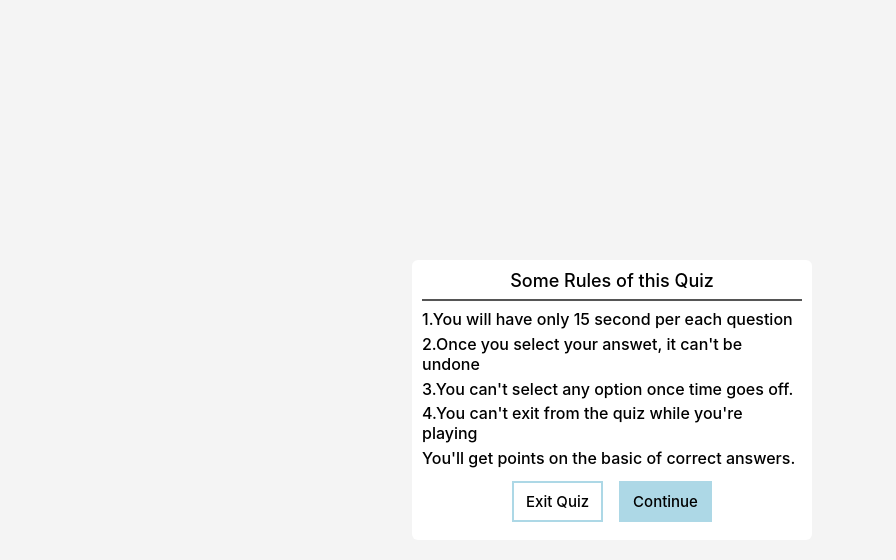
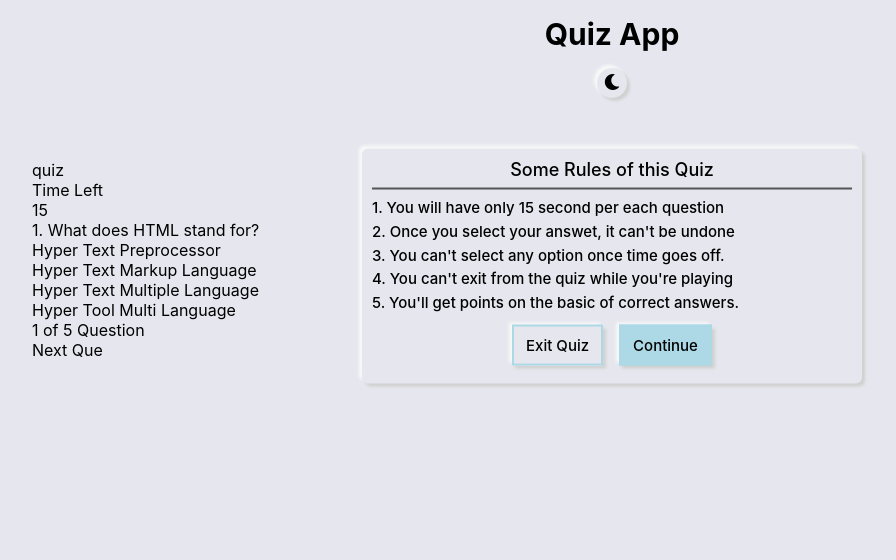
Before and after one commit to vishwanath231/Quiz-App, a plain HTML site: page index.html in a window 1280 px wide. Both pictures are taken after a click on the element "Start Quiz". Shown: the whole page, without its empty margins (28-924 px from the left). Drawn offline with Linux system fonts and the light colour scheme.

Commit message:
first commit

```diff
--- a/css/style.css
+++ b/css/style.css
@@ -5,52 +5,146 @@
 }
 body{
     font-family: -apple-system, BlinkMacSystemFont, 'Segoe UI', Roboto, Oxygen, Ubuntu, Cantarell, 'Open Sans', 'Helvetica Neue', sans-serif;
-    background-color: #f4f4f4;
+    background-color: var(--bg-black-50);
 }
 a{
     text-decoration: none;
 }
+ul{
+    list-style: none;
+}
+
+
+:root {
+    --bg-black-900: #000000;
+    --bg-black-100: #dddddd;
+    --bg-black-50: #E6E7EE;
+    --bg-opacity: rgba(255, 255, 255, 0.5);
+    --text-black-900: #000000;
+    --text-black-700: #555555;
+    --text-black-600: #666666;
+    --text-black-300: #bbbbbb;
+    --outer-shadow: 3px 3px 3px #d0d0d0, -3px -3px 3px #f8f8f8;
+    --outer-shadow-0: 0 0 0 #d0d0d0, 0 0 0 #f8f8f8;
+    --inner-shadow: inset 3px 3px 3px #d0d0d0, inset -3px -3px 3px #f8f8f8;
+    --inner-shadow-0: inset 0 0 0 #d0d0d0, inset 0 0 0 #f8f8f8;
+}
+
+body.dark {
+    --bg-black-900: #ffffff;
+    --bg-black-100: #353535;
+    --bg-black-50: #2b2c2f;
+    --bg-opacity: rgba(43, 44, 47, 0.5);
+    --text-black-900: #ffffff;
+    --text-black-700: #ffffff;
+    --text-black-600: #bbbbbb;
+    --outer-shadow: 3px 3px 3px #222327, -3px -3px 3px #363636;
+    --outer-shadow-0: 0 0 0 #222327, 0 0 0 #363636;
+    --inner-shadow: inset 3px 3px 3px #222327, inset -3px -3px 3px #363636;
+    --inner-shadow-0: inset 0 0 0 #222327, inset 0 0 0 #363636;
+}
+
+
+
+
+
+/*============================ QUIZ CONTAINER ============================*/
+
 .quiz__container{
     position: relative;
-    width: 100%;
     height: 100vh;
+    max-width: 1200px;
+    margin: 0 auto;
+    padding: 0 20px;
 }
+
+/*================
+    QUIZ NAV
+=================*/
+.nav__center {
+    display: flex;
+    flex-direction: column;
+    justify-content: center;
+    align-items: center;
+    margin: 1rem 0;
+}
+
+.head__title {
+    font-size: 30px;
+    font-weight: 700;
+    margin-bottom: 1rem;
+    color: var(--bg-black-900);
+}
+
+.theme {
+    cursor: pointer;
+    color: var(--bg-black-900);
+    width: 30px;
+    height: 30px;
+    text-align: center;
+    line-height: 28px;
+    border-radius: 50%;
+    box-shadow: var(--outer-shadow);
+}
+
+
+
+
+/*==========================
+    QUIZ START BUTTON
+===========================*/
 .start__quiz{
-    position: absolute;
-    top: 50%;
-    left: 50%;
-    transform: translate(-50%,-50%);
+    display: flex;
+    justify-content: center;
+    align-items: center;
     background-color:coral;
+    box-shadow: var(--outer-shadow);
     padding: 13px;
     border-radius: 3px;
     font-size: 16px;
     font-weight: 500;
     cursor: pointer;
     opacity: 1;
-    visibility: visible;
+    visibility:visible;
 }
 .start__quiz.active{
     opacity: 0;
     visibility: hidden;
 }
+
+
+
+
+
+/*======================
+    QUIZ RULES
+======================*/
 .quiz__rules{
+    /* display: flex;
+    justify-content: center;
+    align-items: center;
+    flex-direction: column; */
     position: absolute;
-    top: 45%;
+    top: 200px;
     left: 50%;
-    transform: translate(-50%, -50%);
-    background-color: #fff;
-    width: 400px;
+    transform: translate(-50%,-50%);
+    box-shadow: var(--outer-shadow);
+    color: var(--bg-black-900);
+    width: 500px;
     padding: 10px;
     border-radius: 6px;
     opacity: 0;
     visibility: hidden;
     transition: all 0.8s ease;
 }
+
 .quiz__rules.active {
-    top: 50%;
+    top: 250px;
     opacity: 1;
     visibility: visible;
 }
+
+
 .header{
     text-align: center;
     font-size: 18px;
@@ -64,7 +158,7 @@ a{
 }
 .rules__list li {
     margin: .3rem 0;
-    font-size: 16px;
+    font-size: 15px;
     font-weight: 500;
 }
 .quiz__start-link{
@@ -81,6 +175,7 @@ a{
     color: #000;
     border: 2px solid lightblue;
     transition: all 0.5s ease;
+    box-shadow: var(--outer-shadow);
 }
 .exit__quiz:hover{
     background-color: lightblue;
--- a/index.html
+++ b/index.html
@@ -12,22 +12,71 @@
 <body>
 
 
+
+
+
     <div class="quiz__container">
+
+        <nav class="nav__center">
+            <div class="head__title">Quiz App</div>
+            <div class="theme">
+                <i class="fas fa-moon"></i>
+            </div>
+        </nav>
+
         <div class="start__quiz">Start Quiz</div>
-        <div class="quiz__rules">
+
+        <div class="quiz__rules quiz__rules-container">
             <div class="header">Some Rules of this Quiz</div>
             <ul class="rules__list">
-                <li>1.You will have only <span>15 second</span> per each question</li>
-                <li>2.Once you select your answet, it can't be undone</li>
-                <li>3.You can't select any option once time goes off.</li>
-                <li>4.You can't exit from the quiz while you're playing</li>
-                <li>You'll get points on the basic of correct answers.</li>
+                <li>1. You will have only <span>15 second</span> per each question</li>
+                <li>2. Once you select your answet, it can't be undone</li>
+                <li>3. You can't select any option once time goes off.</li>
+                <li>4. You can't exit from the quiz while you're playing</li>
+                <li>5. You'll get points on the basic of correct answers.</li>
             </ul>
             <div class="quiz__start-link">
                 <a href="#" class="exit__quiz">Exit Quiz</a>
                 <a href="#" class="continue__quiz">Continue</a>
             </div>
         </div>
+
+
+
+        <div class="quiz__container-box">
+
+            <div class="timer_container">
+                <div>quiz</div>
+                <div class="timer">
+                    <div class="time_left">Time Left</div>
+                    <div class="timer_counter">15</div>
+                </div>
+            </div>
+            <div class="progress__container">
+                <div class="progress"></div>
+            </div>
+
+            <div class="question">
+                <span>1.</span>
+                <span>What does HTML stand for?</span>
+            </div>
+
+            <div class="option_list">
+                <div class="option">Hyper Text Preprocessor</div>
+                <div class="option">Hyper Text Markup Language</div>
+                <div class="option">Hyper Text Multiple Language</div>
+                <div class="option">Hyper Tool Multi Language</div>
+            </div>
+
+            <div class="quiz__footer">
+                <div class="numOfQuestion">1 of 5 Question</div>
+                <div class="next_question">Next Que</div>
+            </div>
+
+        </div>
+
+
+
     </div>
 
 
@@ -37,6 +86,7 @@
 
     <script src="js/question.js"></script>
     <script src="js/main.js"></script>
+    <script src="js/theme.js"></script>
 
 </body>
 </html>
--- a/js/main.js
+++ b/js/main.js
@@ -1,5 +1,5 @@
 const startQuizBtn = document.querySelector(".start__quiz");
-const quizRulesDiv = document.querySelector(".quiz__rules");
+const quizRulesDiv = document.querySelector(".quiz__rules-container");
 const exitQuizBtn = document.querySelector(".exit__quiz");
 const continueQuizBtn = document.querySelector(".continue__quiz");
 
--- a/js/question.js
+++ b/js/question.js
@@ -1,5 +1,6 @@
 const quizData = [
     {
+        id:1,
         querstion:"What does HTML stand for?",
         a: "Hyper Text Preprocessor",
         b: "Hyper Text Markup Language",
@@ -8,6 +9,7 @@ const quizData = [
         correct: "b",
     },
     {
+        id:2,
         querstion:"What does CSS stand for?",
         a: "Common Style Sheet",
         b: "Colorful Style Sheet",
@@ -16,6 +18,7 @@ const quizData = [
         correct: "d",
     },
     {
+        id:3,
         querstion:"What does URL stand for?",
         a: "Uniform Resource Locator",
         b: "Uniform Resource Link",
@@ -24,6 +27,7 @@ const quizData = [
         correct: "a",
     },
     {
+        id:4,
         querstion:"What does HTTP stand for?",
         a: "Hyper Text Protocol",
         b: "Hypertext Transfer Protocol",
@@ -32,6 +36,7 @@ const quizData = [
         correct: "b",
     },
     {
+        id:5,
         querstion:"What does HTTPS stand for?",
         a: "Hypertext Transfer Print",
         b: "Hypertext Transmission Protocol ",
--- /dev/null
+++ b/js/theme.js
@@ -0,0 +1,39 @@
+const dayNight = document.querySelector(".theme");
+
+dayNight.addEventListener("click", () => {
+    document.body.classList.toggle('dark');
+
+    if (document.body.classList.contains('dark')) {
+        localStorage.setItem("theme", 'dark');
+    }else{
+        localStorage.setItem("theme", 'light');
+    }
+
+    updateIcon();
+})
+
+
+function themeMode() {
+
+    if (localStorage.getItem('theme') !== null) {
+        if (localStorage.getItem('theme') == 'light') {
+            document.body.classList.remove('dark');
+        }else{
+            document.body.classList.add('dark');
+        }
+    }
+
+}
+themeMode();
+
+
+function updateIcon() {
+
+    if (document.body.classList.contains('dark')) {
+        dayNight.querySelector("i").classList.add('fa-sun');
+        dayNight.querySelector("i").classList.remove('fa-moon');
+    }else{
+        dayNight.querySelector("i").classList.add('fa-moon');
+        dayNight.querySelector("i").classList.remove('fa-sun');
+    }
+}
```
